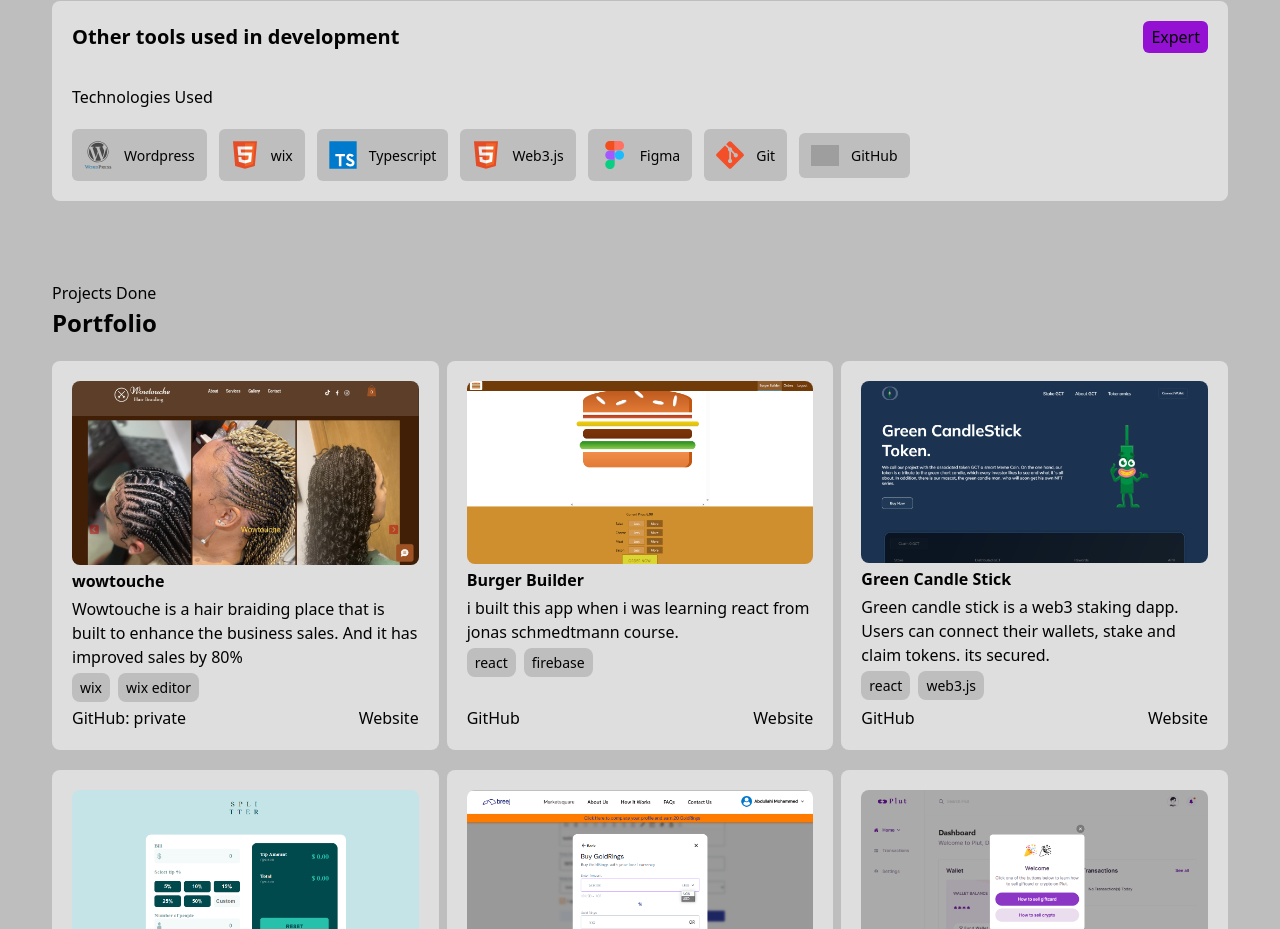
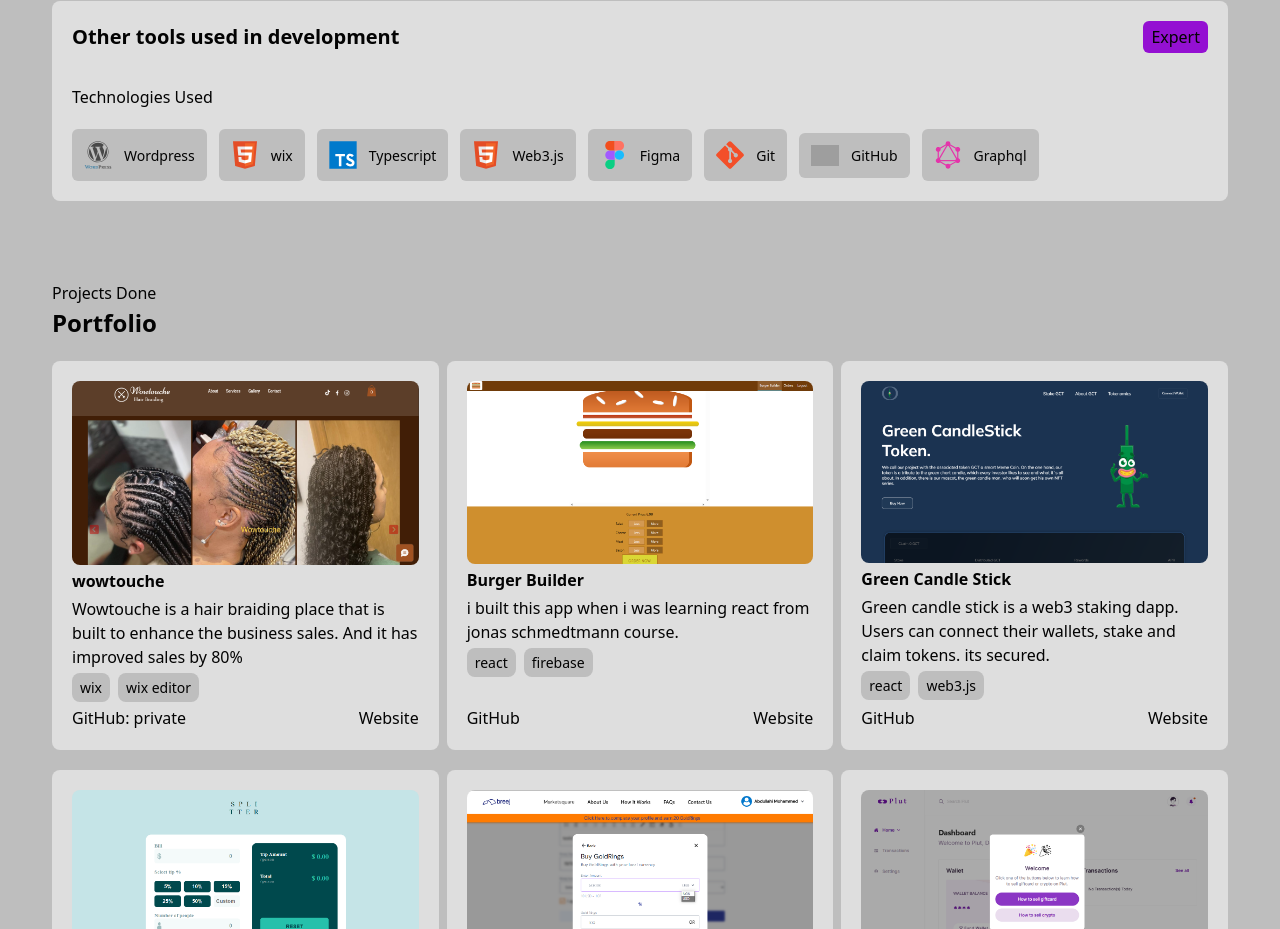
Before and after one commit to abdullahi-mohammed/portfoliov2, a React (Vite) app: page / in a window 1280 px wide. Shown: the part 1280-2209 px from the top of the page. Built offline with nearby package versions, Linux system fonts and the light colour scheme; grey boxes are pictures that could not be loaded.

Commit message:
added a stack in qualifications

```diff
--- a/src/components/portfolio.tsx
+++ b/src/components/portfolio.tsx
@@ -1,5 +1,5 @@
 import Card from "./card"
-import htmldemo from "../assets/HTMLDemo.png";
+// import htmldemo from "../assets/HTMLDemo.png";
 import wowtouche from '../assets/wowtouche.png'
 import burgerapp from "../assets/burgerapp.png";
 import greencandlestick from "../assets/greencandlestick.png";
--- a/src/components/qualifications.tsx
+++ b/src/components/qualifications.tsx
@@ -14,6 +14,7 @@ import typescript from '../assets/typescript-original.svg'
 import figma from '../assets/figma-original.svg'
 import git from '../assets/git-original.svg'
 import github from '../assets/github-_1_.svg'
+import graphql from '../assets/graphql-plain.svg'
 import IconCard from './iconCard';
 
 const Qualifications = () => {
@@ -92,6 +93,10 @@ const Qualifications = () => {
         {
             title: "GitHub",
             image: github
+        },
+        {
+            title: "Graphql",
+            image: graphql
         }
     ]
 
```
Also changed, not shown: src/assets/graphql-plain.svg (added).
